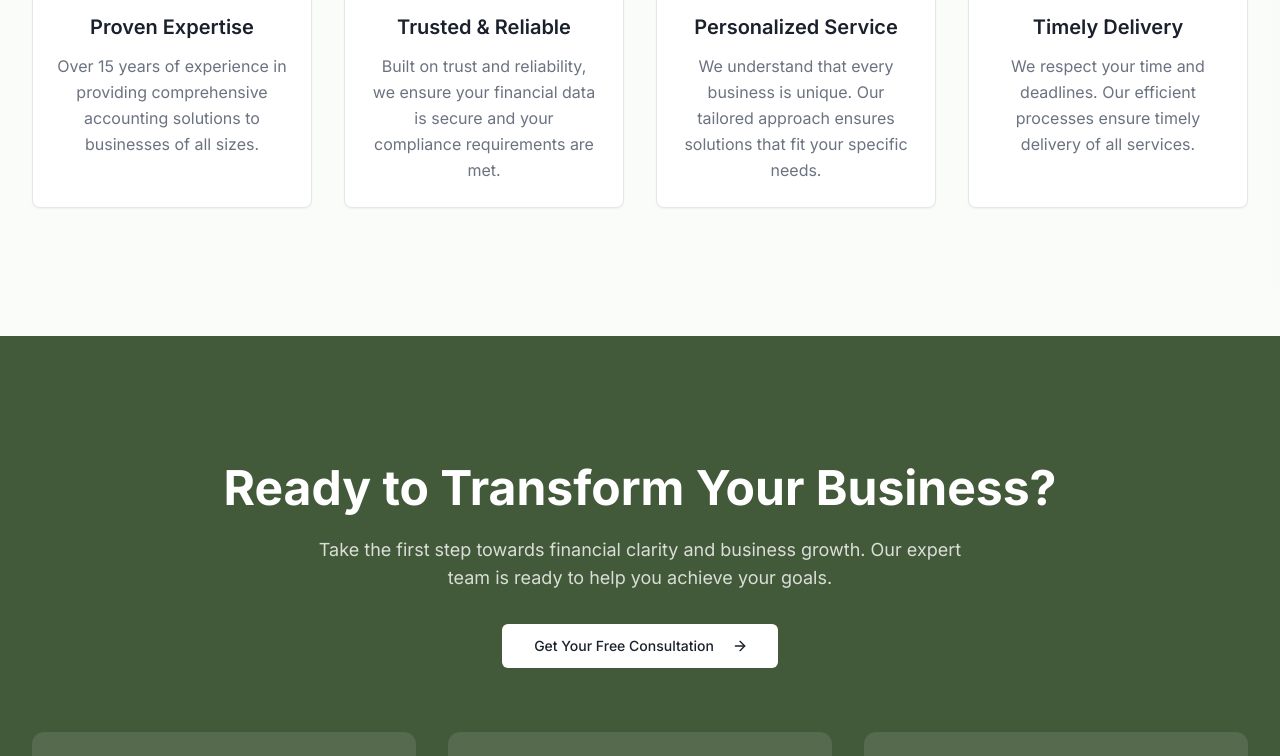
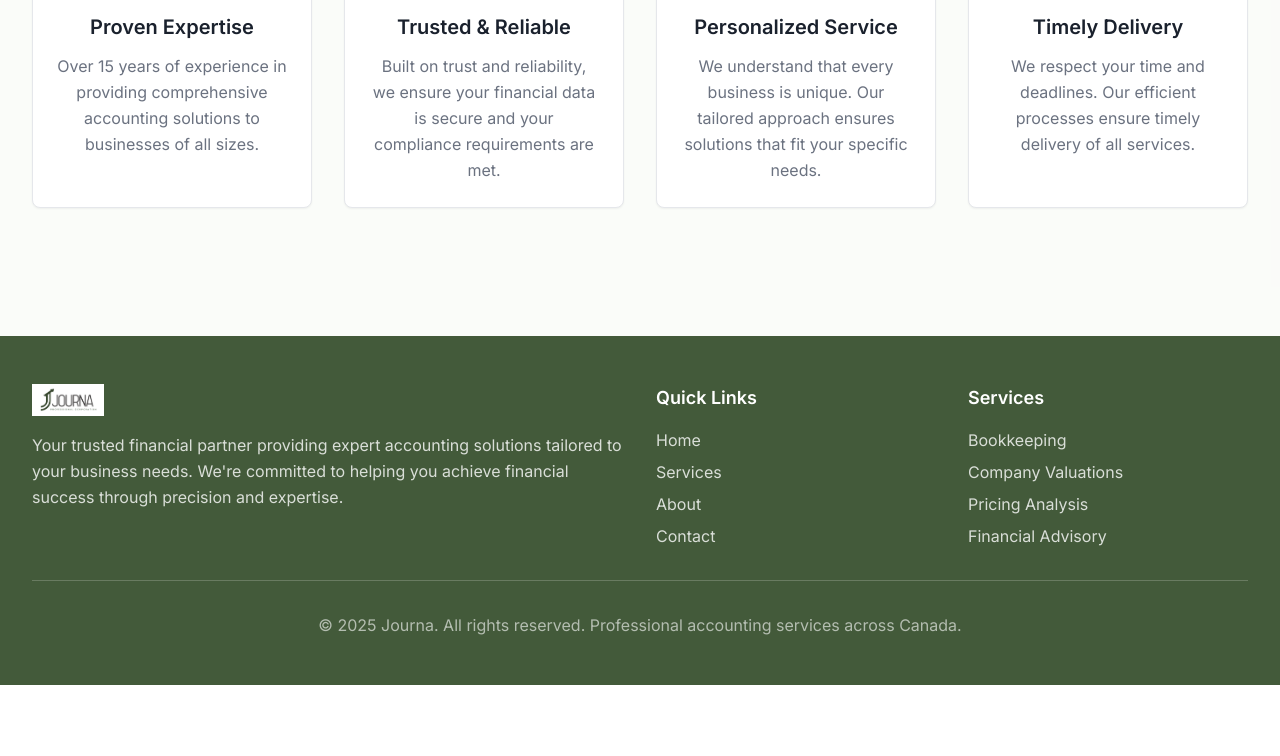
Before and after one commit to azhar0i0/JournaApp, a React (Vite) app: page / in a window 1280 px wide. Shown: the part 2000-2756 px from the top of the page. After the commit the page ends 2685 px from the top, so only its background shows below. Built offline with nearby package versions, Linux system fonts and the light colour scheme.

Commit message:
Remove CTA section from footer
Removes the "Ready to Transform Your Business?" section from the home page footer.

```diff
--- a/src/pages/Index.tsx
+++ b/src/pages/Index.tsx
@@ -3,7 +3,6 @@ import Header from "@/components/Header";
 import Hero from "@/components/Hero";
 import Services from "@/components/Services";
 import WhyChooseUs from "@/components/WhyChooseUs";
-import CallToAction from "@/components/CallToAction";
 import Footer from "@/components/Footer";
 
 const Index = () => {
@@ -14,7 +13,6 @@ const Index = () => {
         <Hero />
         <Services />
         <WhyChooseUs />
-        <CallToAction />
       </main>
       <Footer />
     </div>
```
